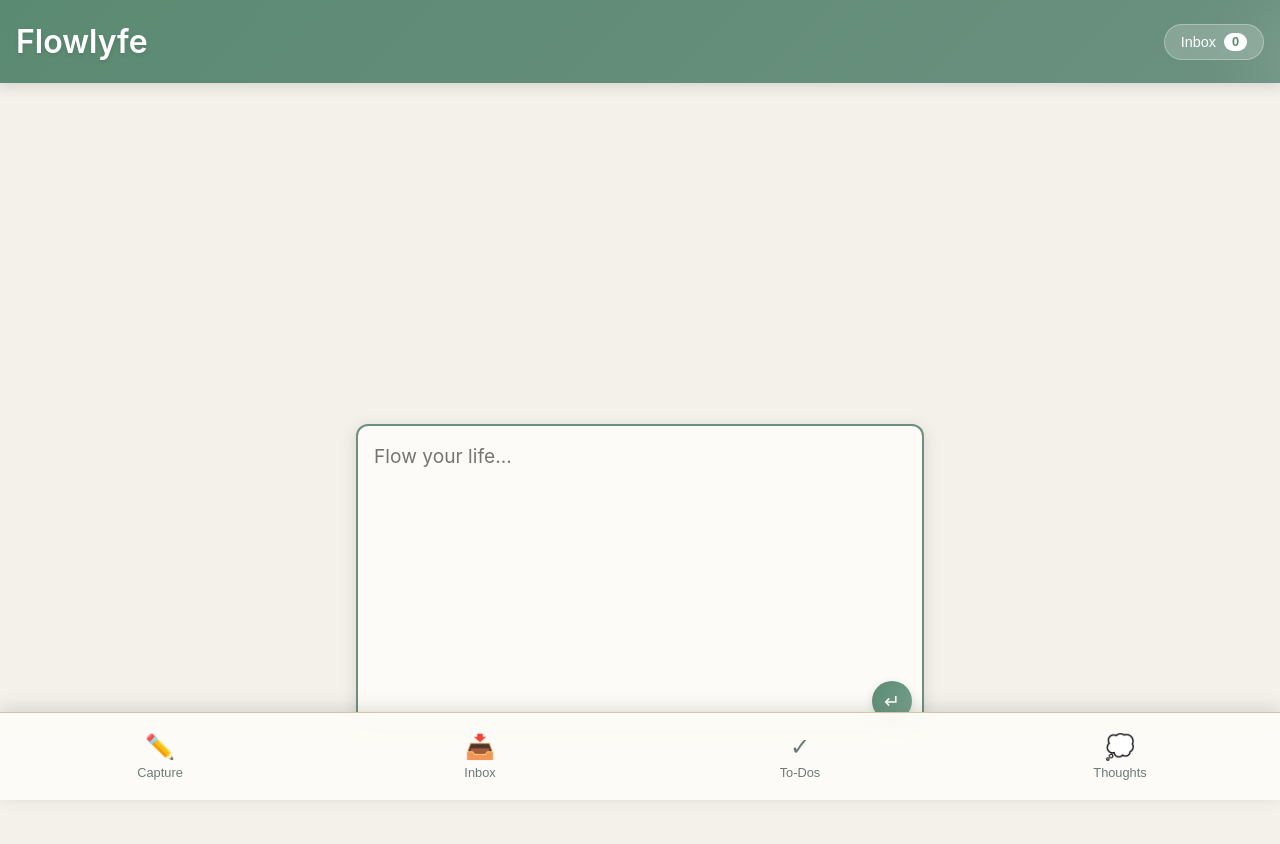
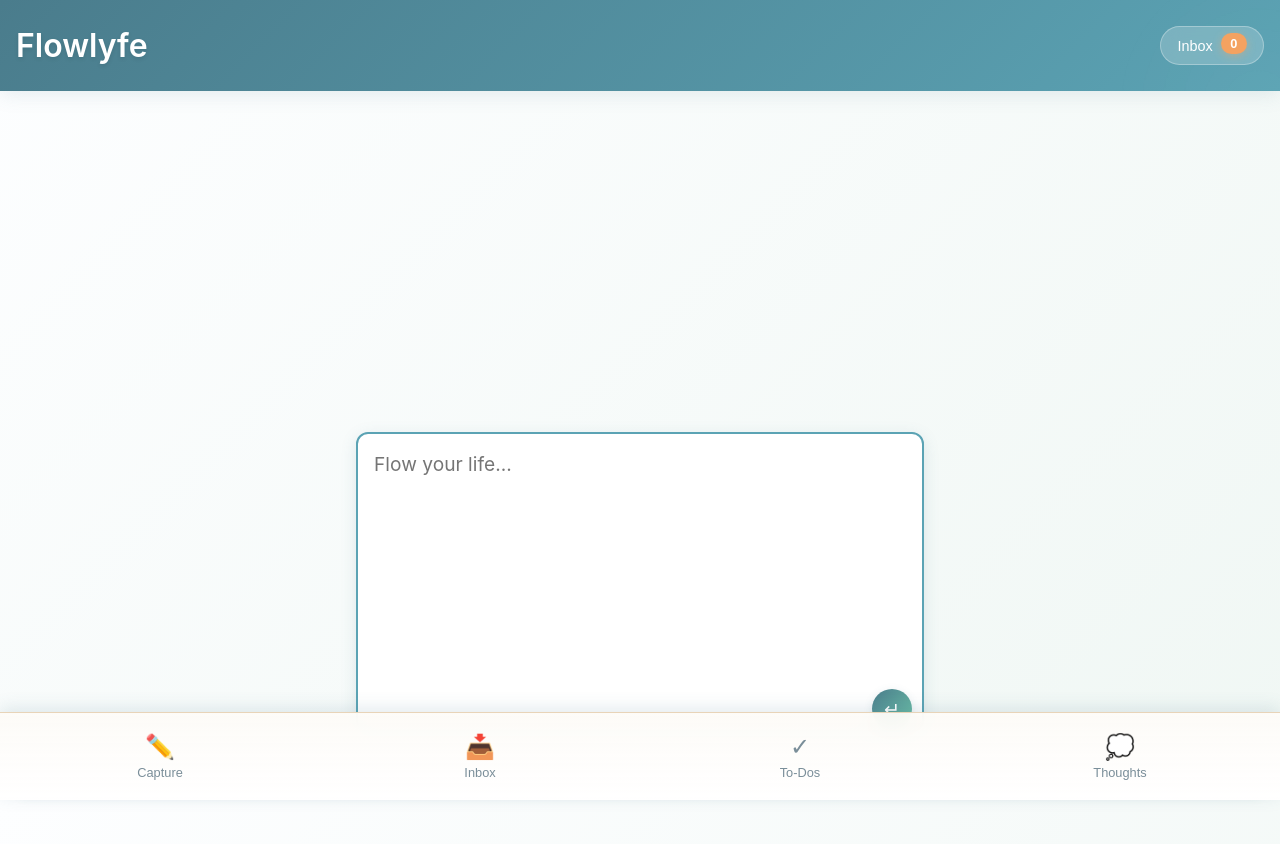
Before and after one commit to JesseBremer/flowlyfe, a plain HTML site: page index.html in a window 1280 px wide. Drawn offline with Linux system fonts and the light colour scheme.

Commit message:
Style Changes

```diff
--- a/styles.css
+++ b/styles.css
@@ -5,23 +5,28 @@
 }
 
 :root {
-    /* Flow-inspired palette: earth, water, forest, Japanese scroll */
-    --primary-color: #5B8A72;        /* Forest green/sage */
-    --secondary-color: #7BA591;      /* Soft jade */
-    --accent-water: #6B9080;         /* Muted teal */
-    --accent-earth: #A4B494;         /* Moss green */
-    --accent-sand: #D4C5A9;          /* Warm sand */
-    --text-color: #2F3E3B;           /* Deep forest */
-    --text-muted: #6B7B78;           /* Soft gray-green */
-    --bg-color: #F4F1EA;             /* Cream/scroll paper */
-    --card-bg: #FDFBF7;              /* Warm white */
-    --shadow-subtle: rgba(47, 62, 59, 0.08);
-    --shadow-medium: rgba(47, 62, 59, 0.15);
+    /* Enhanced flow palette: calming, energizing, and rewarding */
+    --primary-color: #4A7C8C;        /* Calm ocean blue-green */
+    --secondary-color: #6EC5A8;      /* Fresh mint (dopamine reward) */
+    --accent-water: #5BA3B4;         /* Clear water */
+    --accent-earth: #98B896;         /* Living moss */
+    --accent-sand: #E8D4B8;          /* Warm sand */
+    --accent-energy: #F4A261;        /* Energetic coral */
+    --text-color: #2C3E4A;           /* Deep ocean */
+    --text-muted: #7A8E99;           /* Misty blue-gray */
+    --bg-color: #F7F9F8;             /* Soft morning light */
+    --bg-gradient-start: #FDFEFF;    /* Pure white */
+    --bg-gradient-end: #F0F7F4;      /* Hint of mint */
+    --card-bg: #FFFFFF;              /* Pure white */
+    --shadow-subtle: rgba(74, 124, 140, 0.08);
+    --shadow-medium: rgba(74, 124, 140, 0.15);
+    --shadow-strong: rgba(74, 124, 140, 0.25);
 }
 
 body {
     font-family: -apple-system, BlinkMacSystemFont, 'Segoe UI', Roboto, Oxygen, Ubuntu, Cantarell, sans-serif;
-    background-color: var(--bg-color);
+    background: linear-gradient(135deg, var(--bg-gradient-start) 0%, var(--bg-gradient-end) 100%);
+    background-attachment: fixed;
     color: var(--text-color);
     line-height: 1.6;
     min-height: 100vh;
@@ -36,8 +41,8 @@
 header {
     background: linear-gradient(135deg, var(--primary-color) 0%, var(--accent-water) 100%);
     color: white;
-    padding: 1rem;
-    box-shadow: 0 4px 12px var(--shadow-medium);
+    padding: 1.25rem 1rem;
+    box-shadow: 0 2px 20px var(--shadow-medium);
     display: flex;
     justify-content: space-between;
     align-items: center;
@@ -50,11 +55,17 @@
     position: absolute;
     top: -50%;
     right: -10%;
-    width: 200px;
-    height: 200px;
-    background: radial-gradient(circle, rgba(255,255,255,0.1) 0%, transparent 70%);
+    width: 300px;
+    height: 300px;
+    background: radial-gradient(circle, rgba(255,255,255,0.15) 0%, transparent 70%);
     border-radius: 50%;
     pointer-events: none;
+    animation: pulse 4s ease-in-out infinite;
+}
+
+@keyframes pulse {
+    0%, 100% { transform: scale(1); opacity: 0.15; }
+    50% { transform: scale(1.1); opacity: 0.25; }
 }
 
 header h1 {
@@ -89,12 +100,19 @@
 }
 
 .count-badge {
-    background: white;
-    color: var(--primary-color);
-    padding: 0.1rem 0.5rem;
-    border-radius: 10px;
-    font-weight: 600;
+    background: var(--accent-energy);
+    color: white;
+    padding: 0.2rem 0.6rem;
+    border-radius: 12px;
+    font-weight: 700;
     font-size: 0.8rem;
+    box-shadow: 0 2px 8px rgba(244, 162, 97, 0.4);
+    animation: subtle-bounce 2s ease-in-out infinite;
+}
+
+@keyframes subtle-bounce {
+    0%, 100% { transform: translateY(0); }
+    50% { transform: translateY(-2px); }
 }
 
 main {
```
